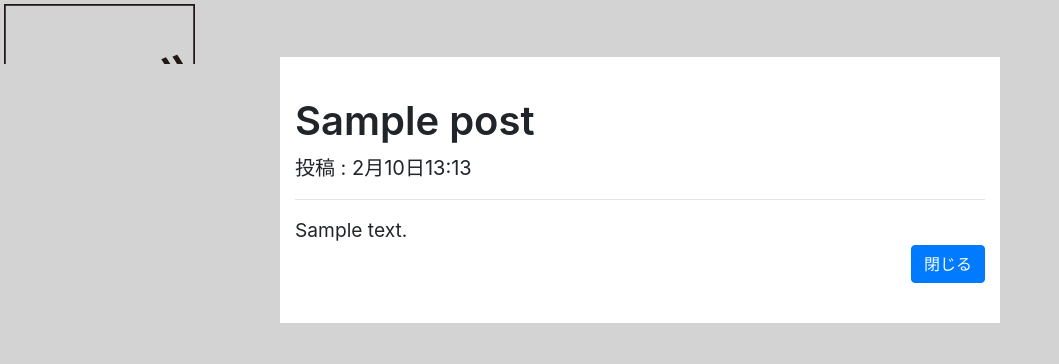
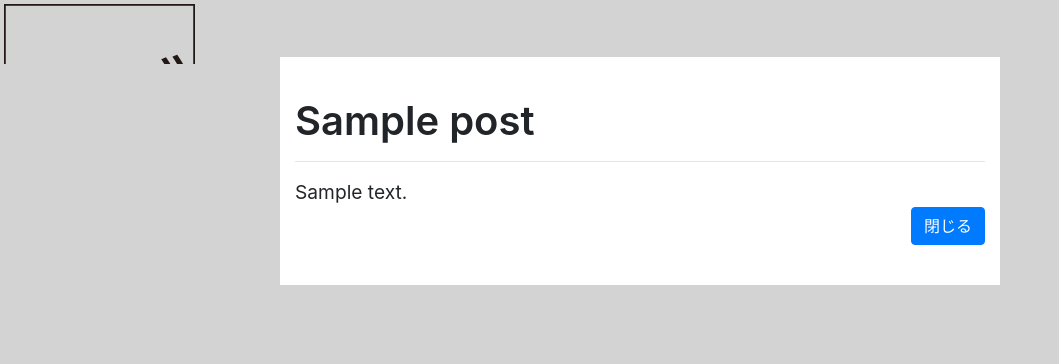
Before and after one commit to team-stf/school-traveler, a WordPress theme: template page.php in a window 1280 px wide. Shown: the top 364 px of the page, without its empty margins (0-1059 px from the left). Run offline with PHP 8.4 and a stand-in for WordPress, Linux system fonts and the light colour scheme; the site name, menu and one post (Sample post) are stand-ins, and other content is empty; some web fonts are replaced.

Commit message:
個人ページ修正#1

```diff
--- a/page.php
+++ b/page.php
@@ -37,10 +37,9 @@
         </span>
         <?php endif; ?>
             <h1><?php the_title(); ?></h1>
-            <p class="lead">投稿 : <?php the_time('n月j日'); ?><?php the_time('G:i'); ?>
               <?php if(get_the_time('Y/m/d/G:i') != get_the_modified_date('Y/m/d/G:i')):?>
-                 <br>→ 更新 : <?php the_modified_date('m/d') ?> <?php the_modified_date('G:i'); ?></p>
-                <?php endif;?>
+                  更新 : <?php the_modified_date('m/d') ?> <?php the_modified_date('G:i'); ?></p>
+              <?php endif;?>
             <hr>
         </div>
         <div class="honbun">
--- a/single.php
+++ b/single.php
@@ -39,7 +39,7 @@
             <h1><?php the_title(); ?></h1>
             <p class="lead">投稿 : <?php the_time('n月j日'); ?><?php the_time('G:i'); ?>
               <?php if(get_the_time('Y/m/d/G:i') != get_the_modified_date('Y/m/d/G:i')):?>
-                 <br>→ 更新 : <?php the_modified_date('m/d') ?> <?php the_modified_date('G:i'); ?></p>
+                 <br> 更新 : <?php the_modified_date('m/d') ?> <?php the_modified_date('G:i'); ?></p>
                 <?php endif;?>
             <hr>
         </div>
```
